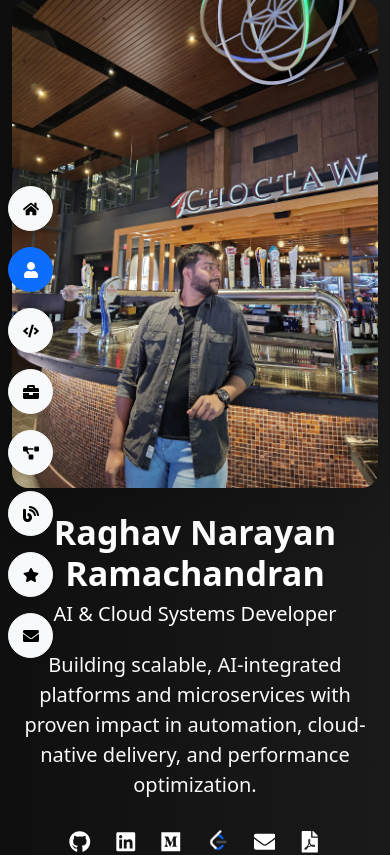
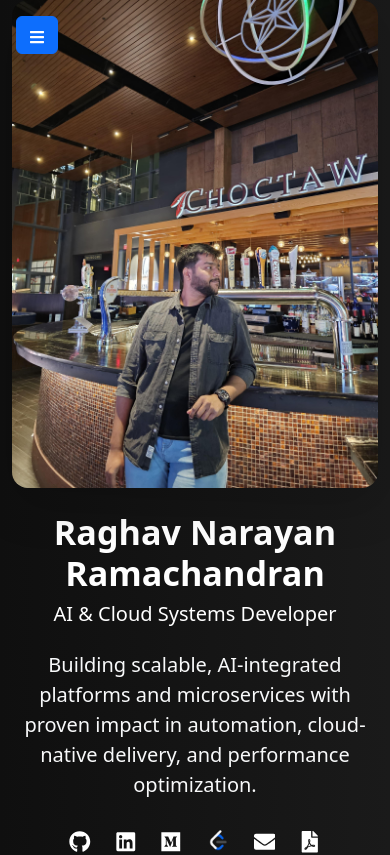
Before and after one commit to raghav-narayan/raghav-narayan.github.io, a React (Create React App) app: page / in a window 390 px wide. Shown: the top 855 px of the page. Built offline with nearby package versions, Linux system fonts and the light colour scheme.

Commit message:
mobile fixes

```diff
--- a/src/App.js
+++ b/src/App.js
@@ -16,7 +16,7 @@ export default function App() {
     <>
       {/* <Navbar /> */}
       <SideNav />
-      <div className=""> {/* Padding to offset fixed navbar */}
+      <main> {/* Padding to offset fixed navbar */}
         <HeroSection />
         <AboutSection />
         <SkillsSection />
@@ -27,7 +27,7 @@ export default function App() {
         <CertificationsSection />
         <ContactSection />
         {/* <ScrollToTopButton /> */}
-      </div>
+      </main>
     </>
   );
 }
--- a/src/components/SideNav.jsx
+++ b/src/components/SideNav.jsx
@@ -8,7 +8,9 @@ import {
   FaBlog,
   FaStar,
   FaEnvelope,
-  FaBriefcase
+  FaBriefcase,
+  FaBars,
+  FaTimes
 } from "react-icons/fa";
 
 const sections = [
@@ -24,6 +26,7 @@ const sections = [
 
 export default function SideNav() {
   const [activeId, setActiveId] = useState("home");
+  const [isOpen, setIsOpen] = useState(false);
 
   useEffect(() => {
     const sectionElements = sections.map(({ id }) =>
@@ -40,11 +43,11 @@ export default function SideNav() {
           const topMost = visibleSections[0];
           setActiveId(topMost.target.id);
         } else {
-          setActiveId("home"); // fallback when no section is intersecting
+          setActiveId("home");
         }
       },
       {
-        threshold: [0.25, 0.5, 0.75] // more responsive visibility range
+        threshold: [0.25, 0.5, 0.75]
       }
     );
 
@@ -56,7 +59,22 @@ export default function SideNav() {
   }, []);
 
   return (
-    <div className="position-fixed top-50 start-0 translate-middle-y d-flex flex-column gap-3 ps-2 z-3">
+    <>
+      {/* Toggle button for small screens */}
+      <button
+        className="btn btn-primary d-md-none position-fixed top-0 start-0 m-3 z-3"
+        onClick={() => setIsOpen(!isOpen)}
+        aria-label="Toggle navigation"
+      >
+        {isOpen ? <FaTimes /> : <FaBars />}
+      </button>
+
+      {/* SideNav (visible on md and up OR toggle open) */}
+      <div
+        className={`position-fixed top-50 start-0 translate-middle-y d-flex flex-column gap-3 ps-2 z-3 ${
+          isOpen ? "d-flex" : "d-none d-md-flex"
+        }`}
+      >
         {sections.map((s, idx) => (
           <OverlayTrigger
             key={idx}
@@ -65,6 +83,7 @@ export default function SideNav() {
           >
             <a
               href={`#${s.id}`}
+              onClick={() => setIsOpen(false)} // close on click
               className={`btn rounded-circle shadow-sm d-flex align-items-center justify-content-center ${
                 activeId === s.id ? "btn-primary text-white" : "btn-light"
               }`}
@@ -75,5 +94,6 @@ export default function SideNav() {
           </OverlayTrigger>
         ))}
       </div>
+    </>
   );
 }
```
Lines whose indentation alone changed are shown as unchanged.
